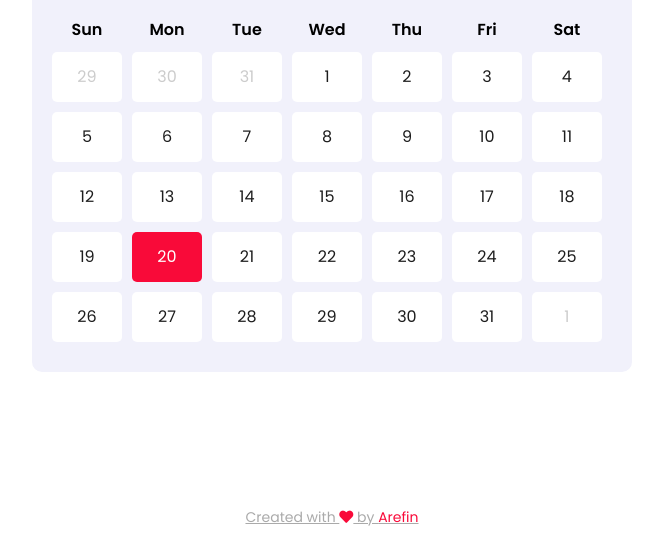
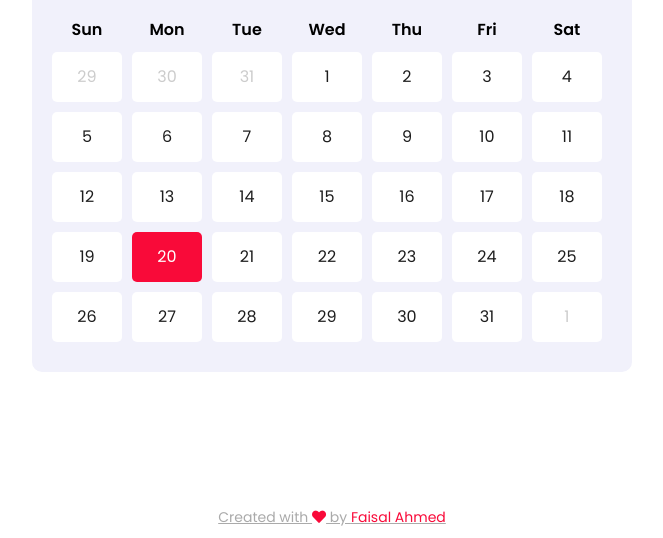
Before and after one commit to BongoNetworkTeamBD/Calendar, a plain HTML site: page index.html in a window 1280 px wide. Shown: the part 262-800 px from the top of the page, without its empty margins (308-971 px from the left). Drawn offline with Linux system fonts and the light colour scheme.

Commit message:
Update index.html

```diff
--- a/index.html
+++ b/index.html
@@ -170,9 +170,9 @@
 
     <!-- Credits -->
     <div class="credits">
-      <a href="https://t.me/+dXY-uNoKf4RjN2Jl">
+      <a href="https://t.me/BongoNetworkTeam">
         Created with <span><i class="fas fa-heart"></i></span> by
-        <span>Arefin</span>
+        <span>Faisal Ahmed</span>
       </a>
     </div>
 
```
